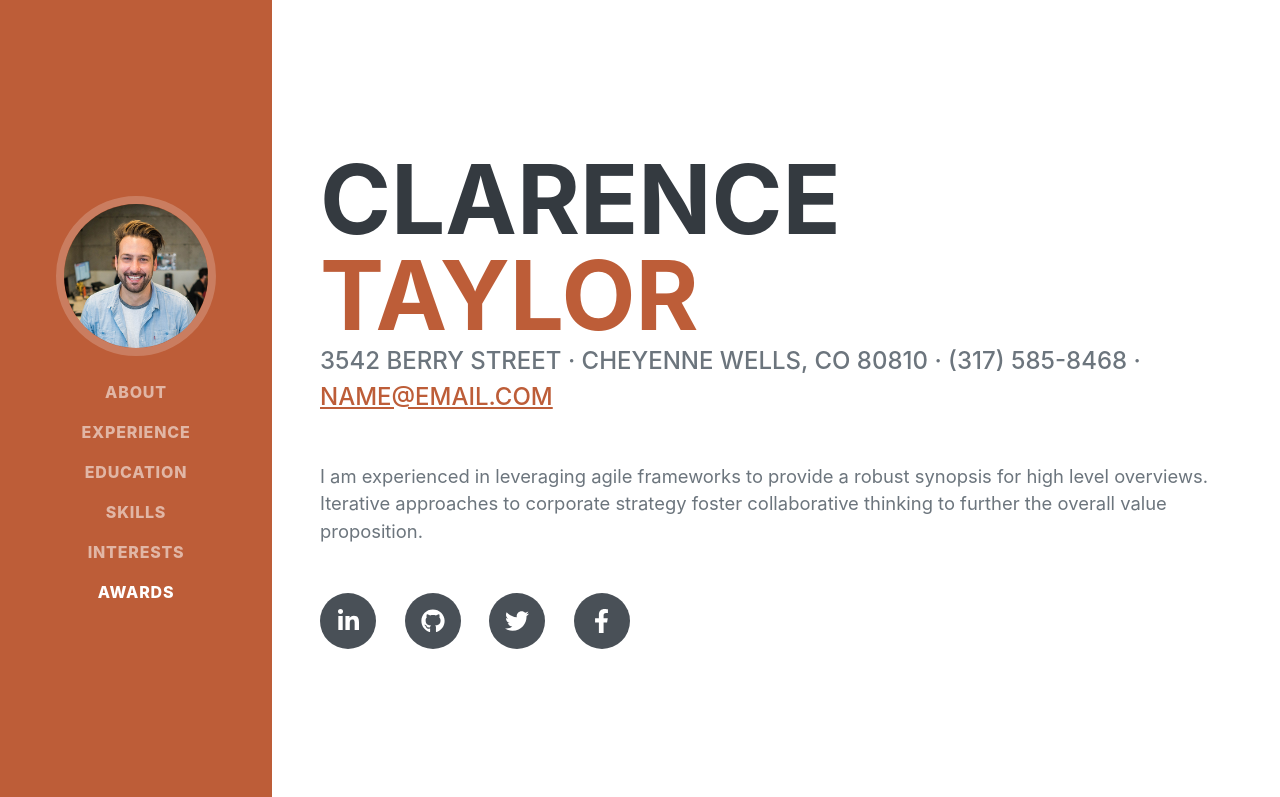
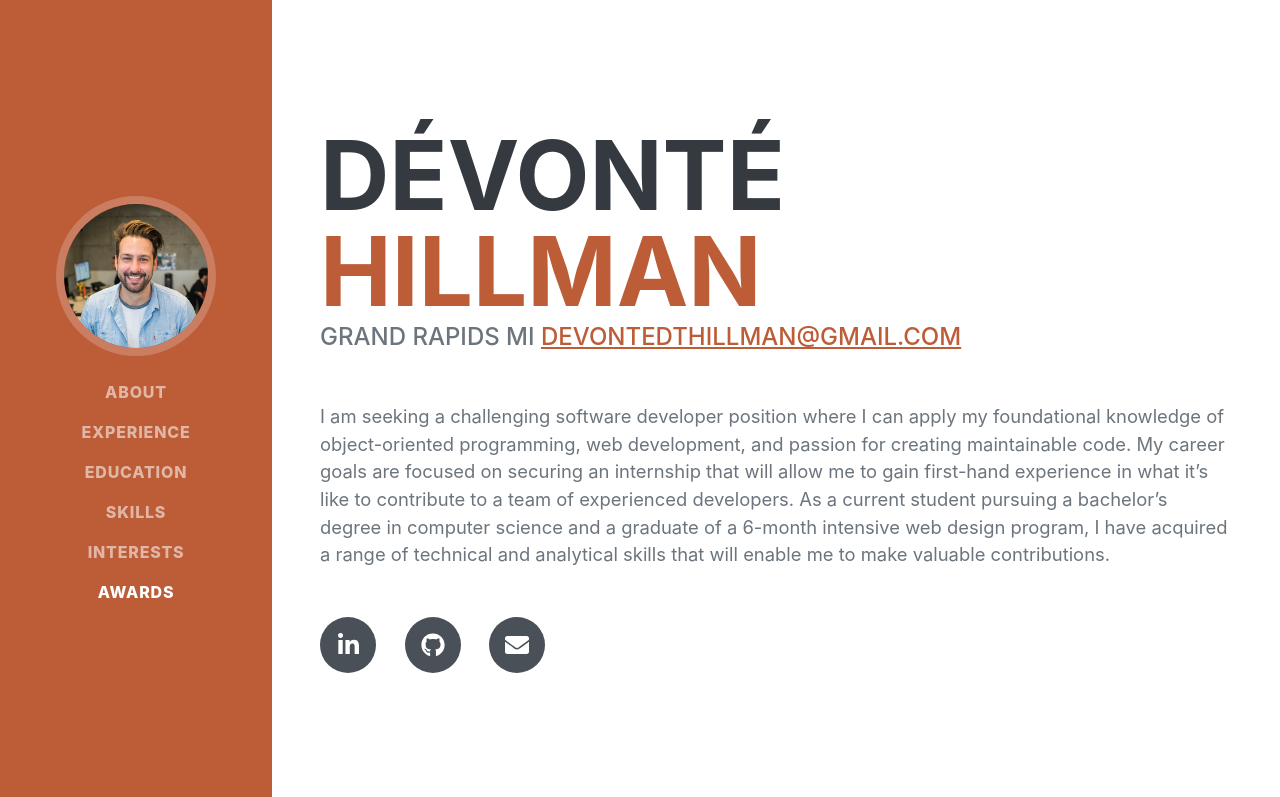
Before and after one commit to devontehillman/PortfolioTake4, a website: page dist/index.html in a window 1280 px wide. Shown: the top 797 px of the page. Drawn offline with nearby package versions, Linux system fonts and the light colour scheme; a web font is replaced by a local one.

Commit message:
Adding my information

```diff
--- a/dist/index.html
+++ b/dist/index.html
@@ -5,7 +5,7 @@
         <meta name="viewport" content="width=device-width, initial-scale=1, shrink-to-fit=no" />
         <meta name="description" content="" />
         <meta name="author" content="" />
-        <title>Resume - Start Bootstrap Theme</title>
+        <title>Portfolio Website</title>
         <link rel="icon" type="image/x-icon" href="assets/img/favicon.ico" />
         <!-- Font Awesome icons (free version)-->
         <script src="https://use.fontawesome.com/releases/v5.15.3/js/all.js" crossorigin="anonymous"></script>
@@ -19,7 +19,7 @@
         <!-- Navigation-->
         <nav class="navbar navbar-expand-lg navbar-dark bg-primary fixed-top" id="sideNav">
             <a class="navbar-brand js-scroll-trigger" href="#page-top">
-                <span class="d-block d-lg-none">Clarence Taylor</span>
+                <span class="d-block d-lg-none">Dévonté Hillman</span>
                 <span class="d-none d-lg-block"><img class="img-fluid img-profile rounded-circle mx-auto mb-2" src="assets/img/profile.jpg" alt="..." /></span>
             </a>
             <button class="navbar-toggler" type="button" data-bs-toggle="collapse" data-bs-target="#navbarResponsive" aria-controls="navbarResponsive" aria-expanded="false" aria-label="Toggle navigation"><span class="navbar-toggler-icon"></span></button>
@@ -39,20 +39,19 @@
             <!-- About-->
             <section class="resume-section" id="about">
                 <div class="resume-section-content">
-                    <h1 class="mb-0">
-                        Clarence
-                        <span class="text-primary">Taylor</span>
+                    <h1 class="mb-0 nameTitle">
+                        Dévonté
+                        <span class="text-primary">Hillman</span>
                     </h1>
                     <div class="subheading mb-5">
-                        3542 Berry Street · Cheyenne Wells, CO 80810 · (317) 585-8468 ·
-                        <a href="mailto:name@email.com">name@email.com</a>
+                        GRand Rapids MI
+                        <a href="devontedthillman@gmail.com">devontedthillman@gmail.com</a>
                     </div>
-                    <p class="lead mb-5">I am experienced in leveraging agile frameworks to provide a robust synopsis for high level overviews. Iterative approaches to corporate strategy foster collaborative thinking to further the overall value proposition.</p>
+                    <p class="lead mb-5">I am seeking a challenging software developer position where I can apply my foundational knowledge of object-oriented programming, web development, and passion for creating maintainable code. My career goals are focused on securing an internship that will allow me to gain first-hand experience in what it’s like to contribute to a team of experienced developers. As a current student pursuing a bachelor’s degree in computer science and a graduate of a 6-month intensive web design program, I have acquired a range of technical and analytical skills that will enable me to make valuable contributions.</p>
                     <div class="social-icons">
-                        <a class="social-icon" href="#!"><i class="fab fa-linkedin-in"></i></a>
-                        <a class="social-icon" href="#!"><i class="fab fa-github"></i></a>
-                        <a class="social-icon" href="#!"><i class="fab fa-twitter"></i></a>
-                        <a class="social-icon" href="#!"><i class="fab fa-facebook-f"></i></a>
+                        <a class="social-icon" href="https://www.linkedin.com/in/devonte-hillman-3a1558158/"><i class="fab fa-linkedin-in"></i></a>
+                        <a class="social-icon" href="https://github.com/devontehillman"><i class="fab fa-github"></i></a>
+                        <a class="social-icon" href="#!"><i class="fas fa-envelope"></i></a>
                     </div>
                 </div>
             </section>
```
